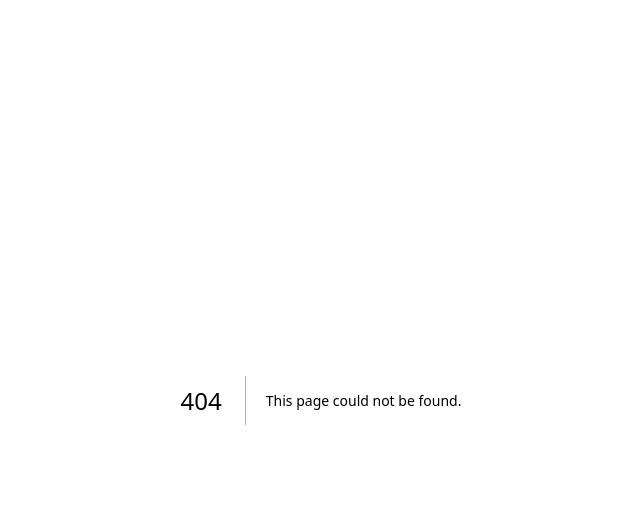
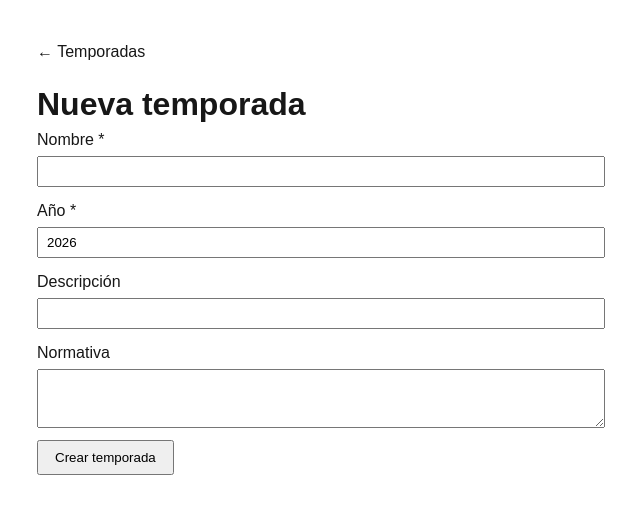
Before and after one commit to GutiRz/f1friends, a Next.js app in the folder frontend/: page /admin/temporadas/nueva in a window 1280 px wide. Before the commit this address had no page. Shown: the top 514 px of the page, without its empty margins (319-959 px from the left). Built offline with nearby package versions, Linux system fonts and the light colour scheme.

Commit message:
feat(admin): add temporada creation form

```diff
--- /dev/null
+++ b/frontend/src/app/admin/temporadas/nueva/actions.ts
@@ -0,0 +1,35 @@
+"use server";
+
+import { redirect } from "next/navigation";
+import { adminFetch } from "@/lib/admin-api";
+
+export type CreateResult = { ok: true } | { ok: false; error: string };
+
+export async function crearTemporada(data: {
+  nombre: string;
+  anio: number;
+  descripcion: string | null;
+  normativa: string | null;
+}): Promise<CreateResult> {
+  let res: Response;
+  try {
+    res = await adminFetch("/api/v1/admin/temporadas", {
+      method: "POST",
+      body: JSON.stringify(data),
+    });
+  } catch (err) {
+    if (err instanceof Error && err.message === "No hay sesión activa") {
+      redirect("/admin/login");
+    }
+    return { ok: false, error: "Error de conexión con el servidor" };
+  }
+
+  if (res.status === 401) redirect("/admin/login");
+
+  if (!res.ok) {
+    const body = await res.json().catch(() => ({}));
+    return { ok: false, error: body.error ?? `Error ${res.status}` };
+  }
+
+  redirect("/admin/temporadas");
+}
--- /dev/null
+++ b/frontend/src/app/admin/temporadas/nueva/page.tsx
@@ -0,0 +1,91 @@
+"use client";
+
+import { useState, useTransition } from "react";
+import Link from "next/link";
+import { crearTemporada } from "./actions";
+
+export default function NuevaTemporadaPage() {
+  const [nombre, setNombre] = useState("");
+  const [anio, setAnio] = useState(new Date().getFullYear());
+  const [descripcion, setDescripcion] = useState("");
+  const [normativa, setNormativa] = useState("");
+  const [error, setError] = useState<string | null>(null);
+  const [isPending, startTransition] = useTransition();
+
+  function handleSubmit(e: React.FormEvent) {
+    e.preventDefault();
+    setError(null);
+    startTransition(async () => {
+      const res = await crearTemporada({
+        nombre: nombre.trim(),
+        anio,
+        descripcion: descripcion.trim() || null,
+        normativa: normativa.trim() || null,
+      });
+      if (!res.ok) setError(res.error);
+    });
+  }
+
+  return (
+    <main style={{ maxWidth: 600, margin: "40px auto", padding: "0 16px" }}>
+      <nav style={{ marginBottom: 16 }}>
+        <Link href="/admin/temporadas">← Temporadas</Link>
+      </nav>
+      <h1>Nueva temporada</h1>
+      <form onSubmit={handleSubmit} style={{ display: "flex", flexDirection: "column", gap: 12 }}>
+        <label>
+          Nombre *
+          <input
+            type="text"
+            value={nombre}
+            onChange={(e) => setNombre(e.target.value)}
+            required
+            style={inputStyle}
+          />
+        </label>
+        <label>
+          Año *
+          <input
+            type="number"
+            value={anio}
+            onChange={(e) => setAnio(Number(e.target.value))}
+            required
+            min={2000}
+            max={2100}
+            style={inputStyle}
+          />
+        </label>
+        <label>
+          Descripción
+          <input
+            type="text"
+            value={descripcion}
+            onChange={(e) => setDescripcion(e.target.value)}
+            style={inputStyle}
+          />
+        </label>
+        <label>
+          Normativa
+          <textarea
+            value={normativa}
+            onChange={(e) => setNormativa(e.target.value)}
+            rows={3}
+            style={{ ...inputStyle, resize: "vertical" }}
+          />
+        </label>
+        {error && <p style={{ color: "red" }}>{error}</p>}
+        <button type="submit" disabled={isPending} style={{ padding: "8px 16px", alignSelf: "flex-start" }}>
+          {isPending ? "Creando..." : "Crear temporada"}
+        </button>
+      </form>
+    </main>
+  );
+}
+
+const inputStyle: React.CSSProperties = {
+  display: "block",
+  width: "100%",
+  marginTop: 4,
+  padding: "6px 8px",
+  boxSizing: "border-box",
+};
--- a/frontend/src/app/admin/temporadas/page.tsx
+++ b/frontend/src/app/admin/temporadas/page.tsx
@@ -18,7 +18,10 @@ export default async function AdminTemporadasPage() {
       <nav style={{ marginBottom: 16 }}>
         <Link href="/admin">← Panel de administración</Link>
       </nav>
-      <h1>Temporadas</h1>
+      <div style={{ display: "flex", alignItems: "center", gap: 16, marginBottom: 16 }}>
+        <h1 style={{ margin: 0 }}>Temporadas</h1>
+        <Link href="/admin/temporadas/nueva">+ Nueva temporada</Link>
+      </div>
       {temporadas.length === 0 ? (
         <p>No hay temporadas registradas.</p>
       ) : (
```
